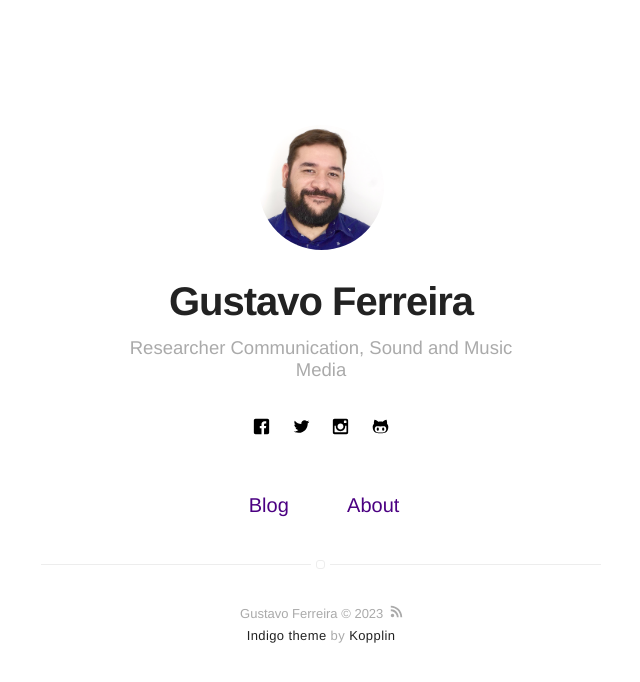
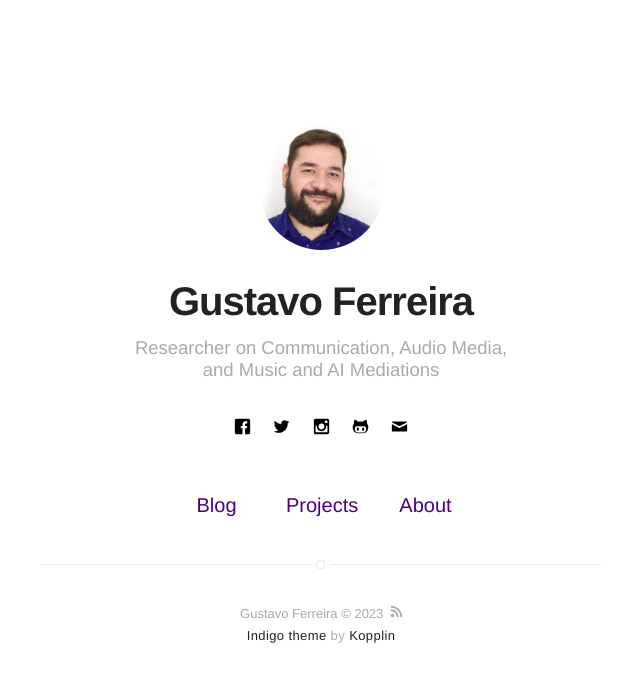
Before and after one commit to guzferreira/guzferreira.github.io, a Jekyll site: the page built from index.html, in a window 1280 px wide. Shown: the top 682 px of the page, without its empty margins (319-959 px from the left). Built offline with Jekyll 4.4.1, drawn with Linux system fonts in a browser that asks for light colours.

Commit message:
Update _config.yml

```diff
--- a/_config.yml
+++ b/_config.yml
@@ -1,6 +1,6 @@
 # main text of home
 name: Gustavo Ferreira
-bio: Researcher Communication, Sound and Music Media
+bio: Researcher on Communication, Audio Media, and Music and AI Mediations
 
 # twitter summary info
 description: Just a CV, ramblings and research
@@ -50,12 +50,12 @@ github: guzferreira
 # medium: medium
 # vimeo: myvimeo
 # lanyrd: mylanyrd
-# email: myemail@gmail.com
+email: gustavo.ferreira at mcgill.ca
 
 authors:
   Guzferreira:
     name: Gustavo Ferreira
-    bio: Researcher on Sound and Music Media and Communication
+    bio: Researcher on Communication, Audio Media, and Music and AI Mediations
     external-image: false
     picture: assets/images/profile.jpg
     twitter: guzferreira
@@ -74,7 +74,7 @@ pagination:
   permalink: "/:num/" # pagination link that will be appended
 
 # if you don't need projects, comment the *projects* configs below
-# projects: true
+projects: true
 
 # if you don't need "about" or "blog", comment them out below
 about: true
```
